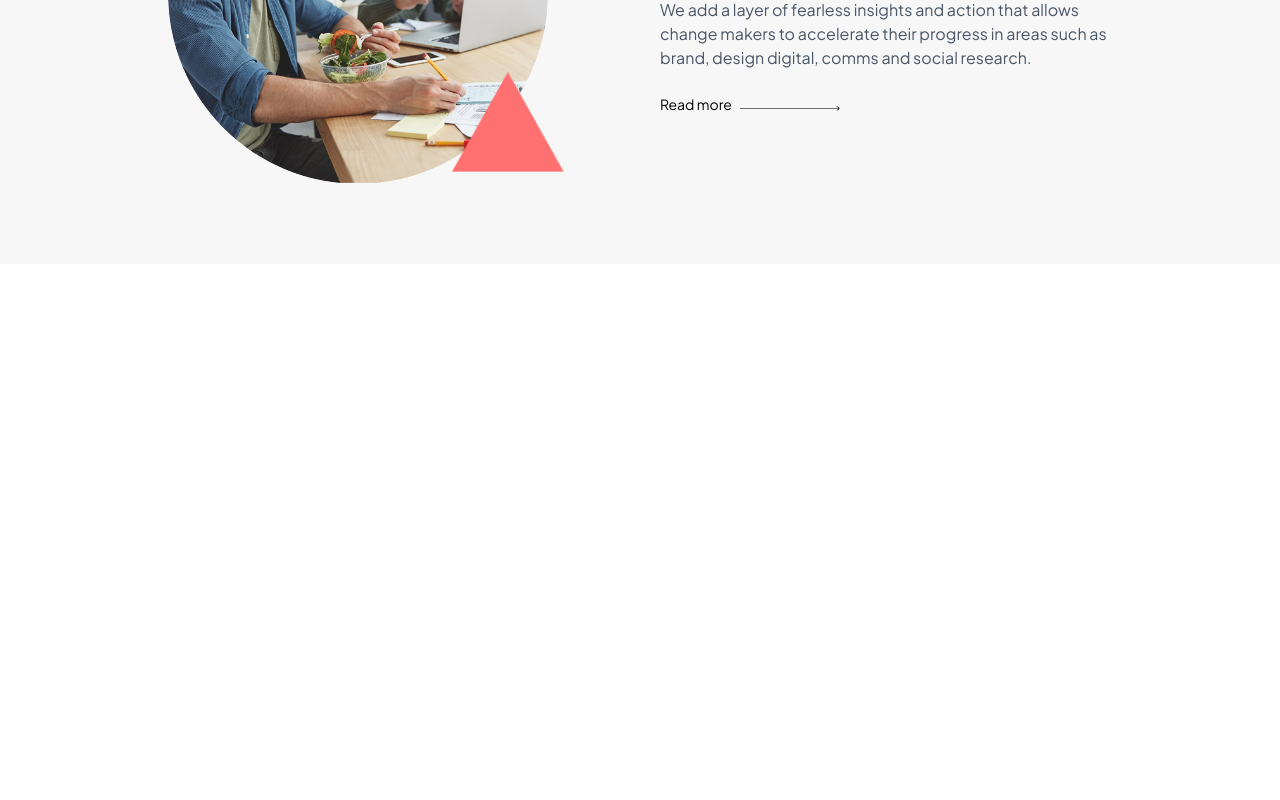
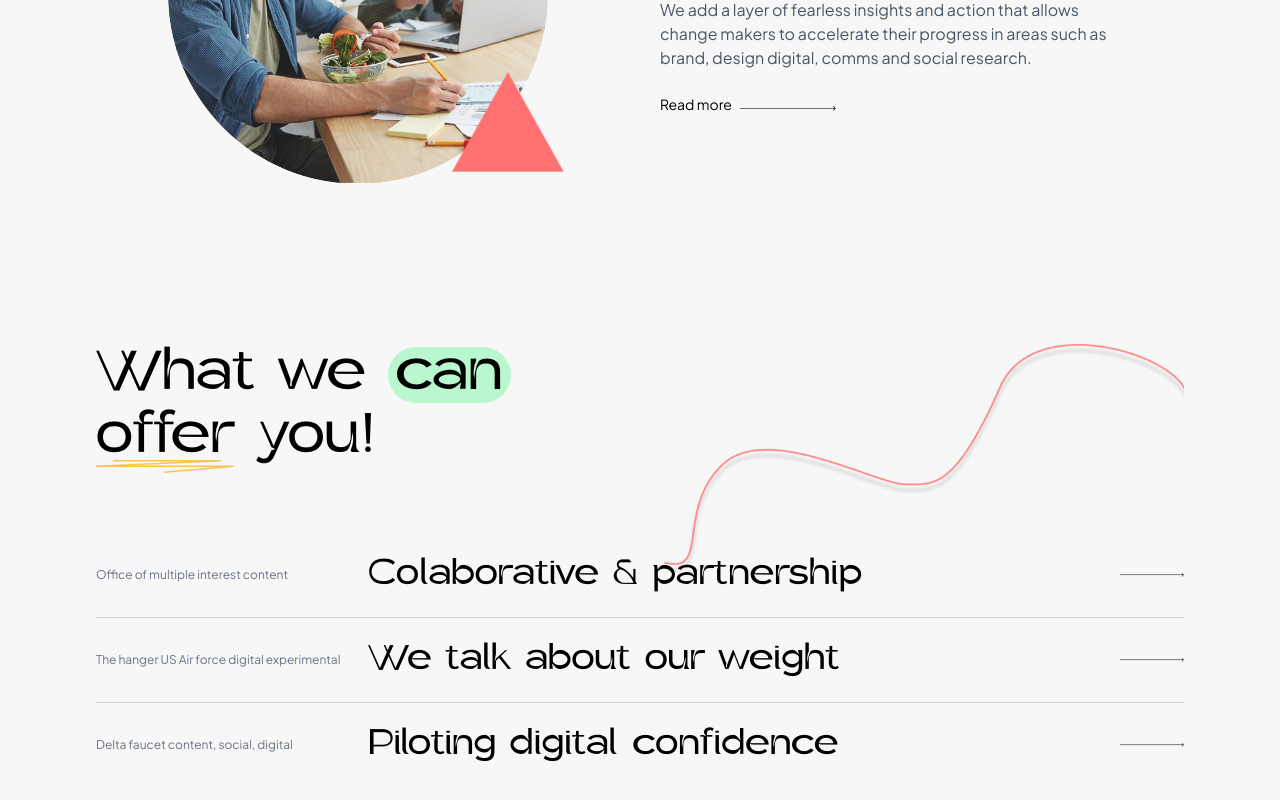
Before and after one commit to Hrisshhii/modern-agency-landing, a React (Vite) app: page / in a window 1280 px wide. Shown: the part 1577-2377 px from the top of the page. Before the commit the page ends 1841 px from the top, so only its background shows below. Built offline with nearby package versions, Linux system fonts and the light colour scheme.

Commit message:
feat: implement services section with responsive layout
- Added services list with structured rows
- Implemented heading with highlight and underline
- Added hover animation for arrows
- Created responsive grid layout

```diff
--- a/src/App.tsx
+++ b/src/App.tsx
@@ -1,6 +1,7 @@
 import About from "./sections/About";
 import Hero from "./sections/Hero";
 import Navbar from "./sections/NavBar";
+import Services from "./sections/Services";
 
 
 function App() {
@@ -9,6 +10,7 @@ function App() {
       <Navbar />
       <Hero />
       <About />
+      <Services/>
     </div>
   );
 }
--- a/src/sections/About.tsx
+++ b/src/sections/About.tsx
@@ -26,13 +26,13 @@ const About = () => {
 
             <p className="mt-4 text-gray-600 max-w-md">
               We are a team of strategists, designers communicators, researchers.
-              Togeather, we belive that progress only happens when you refuse
+              Together, we believe that progress only happens when you refuse
               to play things safe.
             </p>
 
             <div className="group mt-6 flex items-center gap-2 text-sm cursor-pointer">
               <span className="group-hover:scale-110 transition duration-300">Read more</span>
-              <img src={arrow} className="w-25 pt-2 group-hover:scale-110 transition duration-300"/>
+              <img src={arrow} className="w-24 pt-2 group-hover:scale-110 transition duration-300"/>
             </div>
           </div>
 
@@ -69,7 +69,7 @@ const About = () => {
 
             <div className="group mt-6 flex items-center gap-2 text-sm cursor-pointer">
               <span className="group-hover:scale-105 transition duration-300">Read more</span>
-              <img src={arrow} className="w-25 pt-2 group-hover:scale-105 transition duration-300"/>
+              <img src={arrow} className="w-24 pt-2 group-hover:scale-105 transition duration-300"/>
             </div>
           </div>
 
--- /dev/null
+++ b/src/sections/Services.tsx
@@ -0,0 +1,75 @@
+import Container from "../components/Container";
+import underline from "../assets/underline.svg";
+import arrow from "../assets/arrow.png";
+import curve from "../assets/bg-line.png";
+
+const Services = () => {
+  return (
+    <section className="py-20 bg-[#f7f7f7] relative overflow-hidden">
+      <Container>
+        <div className="relative">
+          <div className="grid grid-cols-2 gap-10 items-start mb-16">
+            <div>
+              <h2 className="font-gerbil text-3xl md:text-5xl leading-[1.3]">
+                What we{" "}
+                <span className="bg-green-200 px-2 py-1 rounded-full">
+                  can
+                </span>{" "} <br />
+                <span className="relative inline-block">
+                  offer
+                  <img src={underline} className="absolute left-0 -bottom-1 w-full"/>
+                </span>{" "} you!
+              </h2>
+            </div>
+
+            <div className="relative">
+              <img src={curve} className="absolute w-full opacity-80"/>
+            </div>
+          </div>
+
+          <div className="divide-y divide-gray-300">
+
+            <div className="py-6 flex items-center justify-between group">
+              <p className="text-xs text-gray-500 w-1/4">
+                Office of multiple interest content
+              </p>
+              <h3 className="font-gerbil text-lg md:text-3xl w-2/4">
+                Colaborative & partnership
+              </h3>
+              <div className="w-1/4 flex justify-end">
+                <img src={arrow} className="w-16 transition group-hover:translate-x-2"/>
+              </div>
+            </div>
+
+            <div className="py-6 flex items-center justify-between group">
+              <p className="text-xs text-gray-500 w-1/4">
+                The hanger US Air force digital experimental
+              </p>
+              <h3 className="font-gerbil text-lg md:text-3xl w-2/4">
+                We talk about our weight
+              </h3>
+              <div className="w-1/4 flex justify-end">
+                <img src={arrow} className="w-16 transition group-hover:translate-x-2"/>
+              </div>
+            </div>
+
+            <div className="py-6 flex items-center justify-between group">
+              <p className="text-xs text-gray-500 w-1/4">
+                Delta faucet content, social, digital
+              </p>
+              <h3 className="font-gerbil text-lg md:text-3xl w-2/4">
+                Piloting digital confidence
+              </h3>
+              <div className="w-1/4 flex justify-end">
+                <img src={arrow} className="w-16 transition group-hover:translate-x-2 transition duration-300"/>
+              </div>
+            </div>
+          </div>
+
+        </div>
+      </Container>
+    </section>
+  );
+};
+
+export default Services;
```
